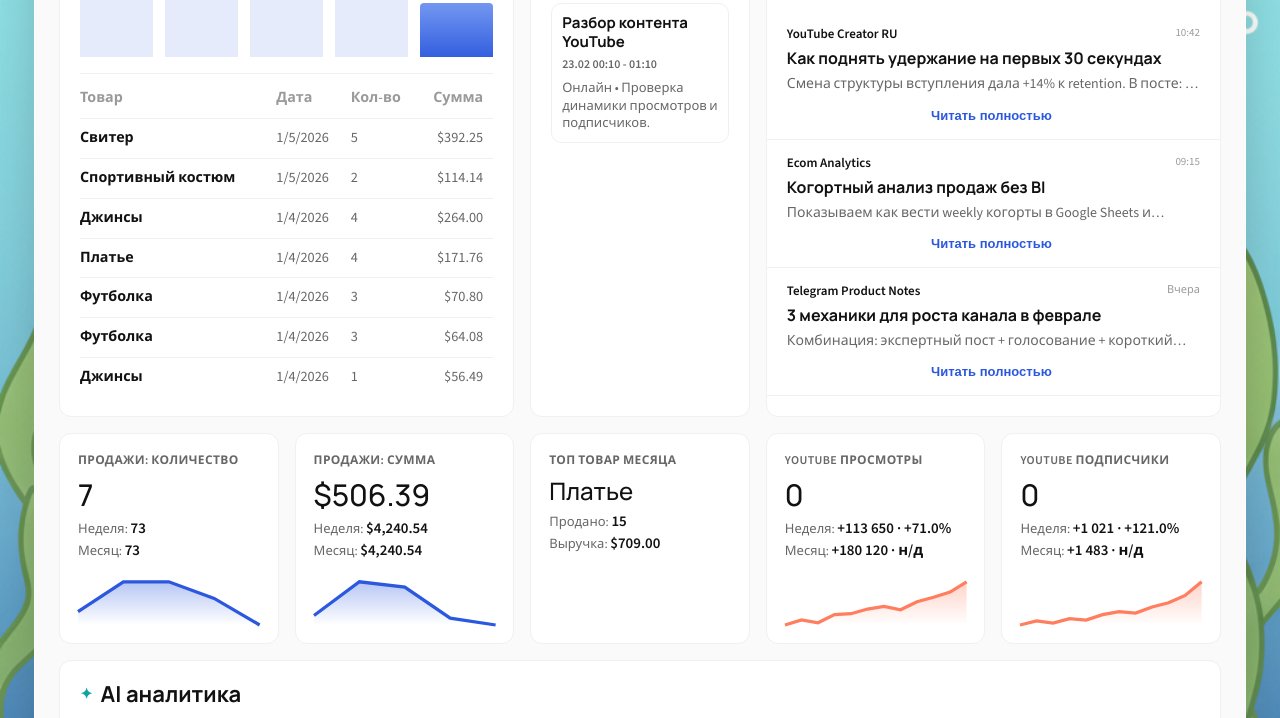
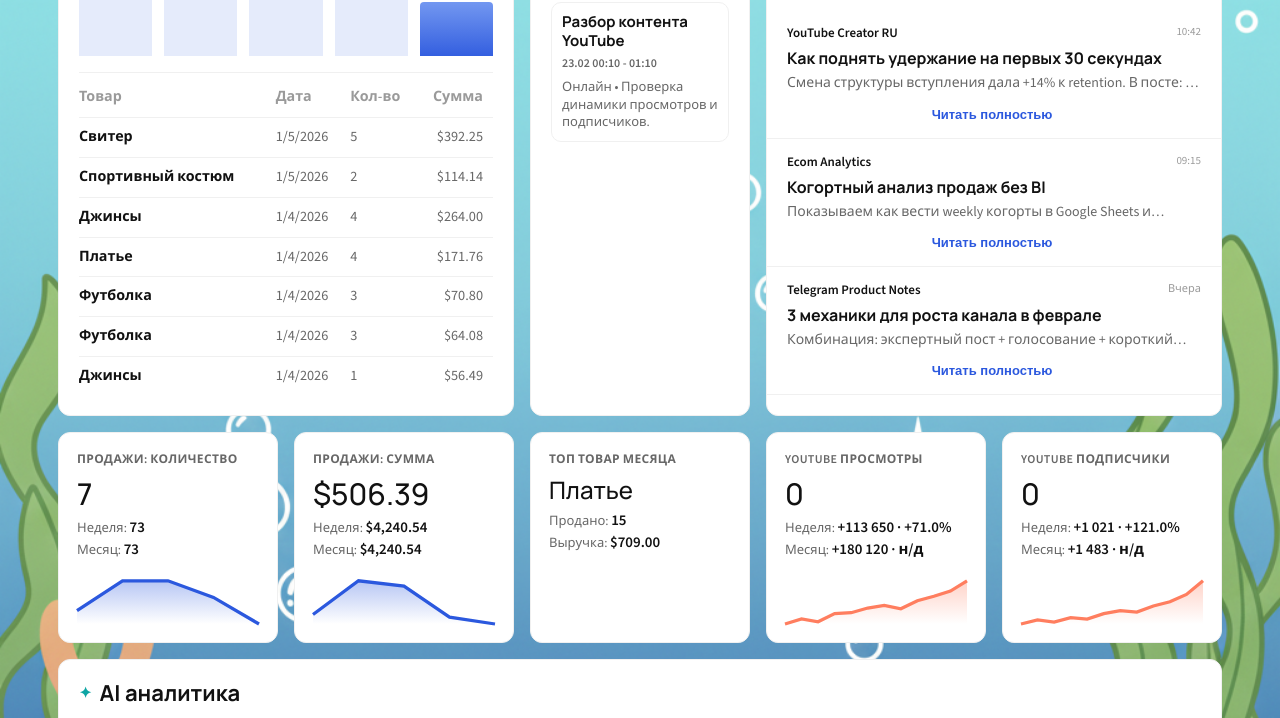
Before and after one commit to StarFish022/AI-02-01-dashboard, a plain HTML site: page index.html in a window 1280 px wide. Shown: the part 289-1007 px from the top of the page. Drawn offline with nearby package versions, Linux system fonts and the light colour scheme; no server answers.

Commit message:
feat: update app container styles to use transparent background and remove box shadow and border

```diff
--- a/styles.css
+++ b/styles.css
@@ -44,10 +44,10 @@ h2,
 
 .app-container {
   width: min(1440px, 100%);
-  background: var(--bg-app);
+  background: transparent;
   border-radius: var(--radius-app);
-  box-shadow: 0 20px 50px rgba(0, 0, 0, 0.18);
-  border: 1px solid rgba(255, 255, 255, 0.28);
+  box-shadow: none;
+  border: none;
   overflow: hidden;
   display: flex;
   flex-direction: column;
@@ -79,7 +79,7 @@ h2,
   grid-template-rows: min-content min-content;
   gap: 16px;
   padding: 24px;
-  background: #fafafa;
+  background: transparent;
   align-items: start;
 }
 
```
